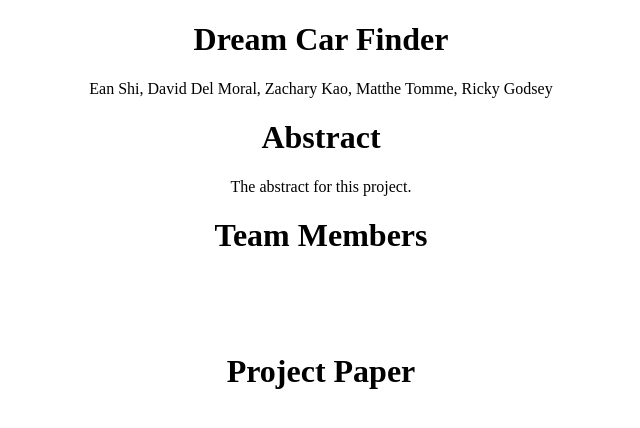
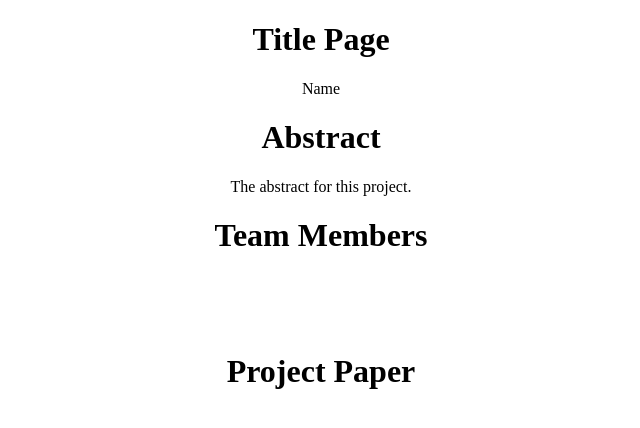
Before and after one commit to ESghub2024/ESghub2024.github.io, a plain HTML site: page index.html in a window 1280 px wide. Shown: the whole page, without its empty margins (319-959 px from the left). Drawn offline with Linux system fonts and the light colour scheme.

Commit message:
Update index.html

```diff
--- a/index.html
+++ b/index.html
@@ -23,8 +23,8 @@ div {text-align: center;}
 </style>
 </head>
 <body1 type = "color:white;">
-<h1>Dream Car Finder</h1>
-<p>Ean Shi, David Del Moral, Zachary Kao, Matthe Tomme, Ricky Godsey</p>
+<h1>Title Page</h1>
+<p>Name</p>
 </body1>
 <body2 type = "color:white;">
 <h1>Abstract</h1>
```
